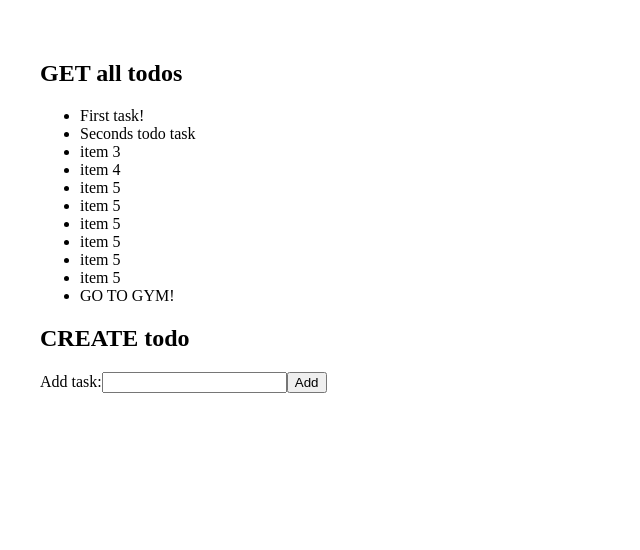
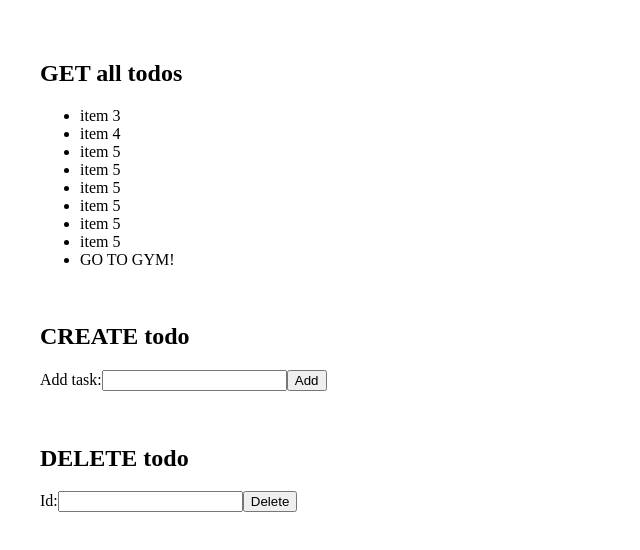
Before and after one commit to ehandresen/classic-todo-app, a React (Vite) app: page / in a window 1280 px wide. Shown: the top 550 px of the page, without its empty margins (0-640 px from the left). Built offline with nearby package versions, Linux system fonts and the light colour scheme; data requests are answered from the project's data file.

Commit message:
added delete method

```diff
--- a/db.json
+++ b/db.json
@@ -1,15 +1,5 @@
 {
   "todos": [
-    {
-      "id": "1",
-      "text": "First task!",
-      "completed": true
-    },
-    {
-      "id": "2",
-      "text": "Seconds todo task",
-      "completed": false
-    },
     {
       "id": "0664",
       "text": "item 3",
--- a/src/App.jsx
+++ b/src/App.jsx
@@ -6,9 +6,11 @@ import { useEffect } from 'react';
 const App = () => {
   const [todos, setTodos] = useState([]);
   const [newTodo, setNewTodo] = useState({});
+  const [id, setId] = useState(0);
 
   console.log('todo count:', todos.length);
 
+  // Get all todos from database (json-server)
   useEffect(() => {
     console.log('useEffect');
     todoService
@@ -38,6 +40,23 @@ const App = () => {
     setTodos([...todos, newTodo]);
   }
 
+  // ID
+  function handleId(event) {
+    const idInput = parseInt(event.target.value);
+    setId(idInput);
+  }
+
+  // DELETE
+  function handleDelete() {
+    todoService.deleteTodo(id).then(() => {
+      console.log('Successfully deleted todo with id:', id);
+
+      const updatedTodos = todos.filter((todo) => todo.id !== id);
+
+      setTodos(updatedTodos);
+    });
+  }
+
   return (
     <>
       {/* GET */}
@@ -47,6 +66,7 @@ const App = () => {
           <li key={todo.id}>{todo.text}</li>
         ))}
       </ul>
+      <br />
 
       {/* POST/CREATE */}
       <h2>CREATE todo</h2>
@@ -54,6 +74,13 @@ const App = () => {
       <input onChange={handleNewTodo} type="text" id="addTodo" />
       <button onClick={handleAdd}>Add</button>
       <p>{newTodo.text}</p>
+      <br />
+
+      {/* UPDATE  */}
+      <h2>DELETE todo</h2>
+      <label htmlFor="delete">Id:</label>
+      <input onChange={handleId} type="text" id="delete" />
+      <button onClick={handleDelete}>Delete</button>
     </>
   );
 };
--- a/src/services/todoService.js
+++ b/src/services/todoService.js
@@ -19,7 +19,14 @@ function create(newObject) {
   );
 }
 
+function deleteTodo(id) {
+  return fetch(`${endpoint}/${id}`, {
+    method: 'DELETE',
+  });
+}
+
 export default {
   getAll: getAll,
   create: create,
+  deleteTodo: deleteTodo,
 };
```
